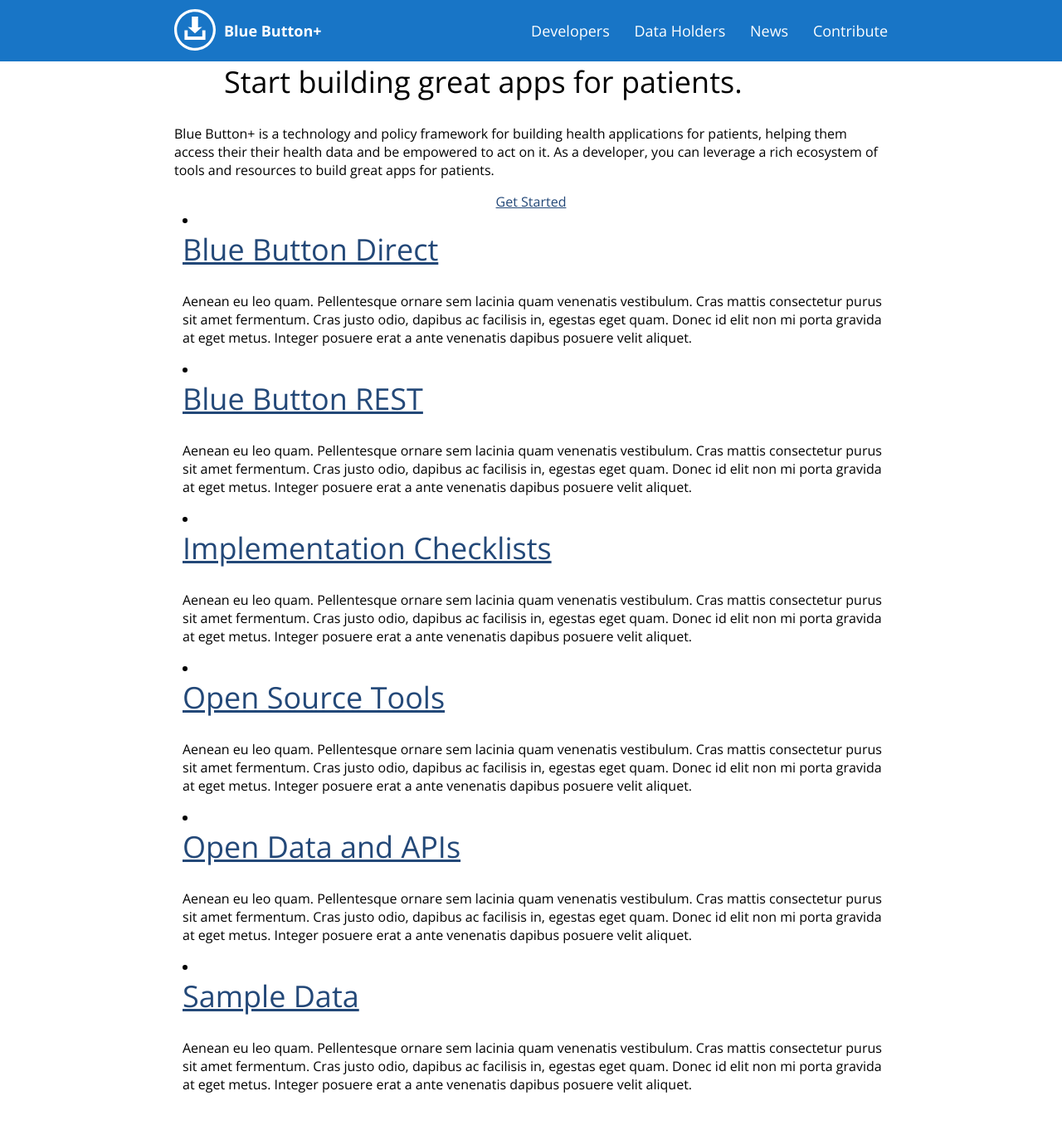
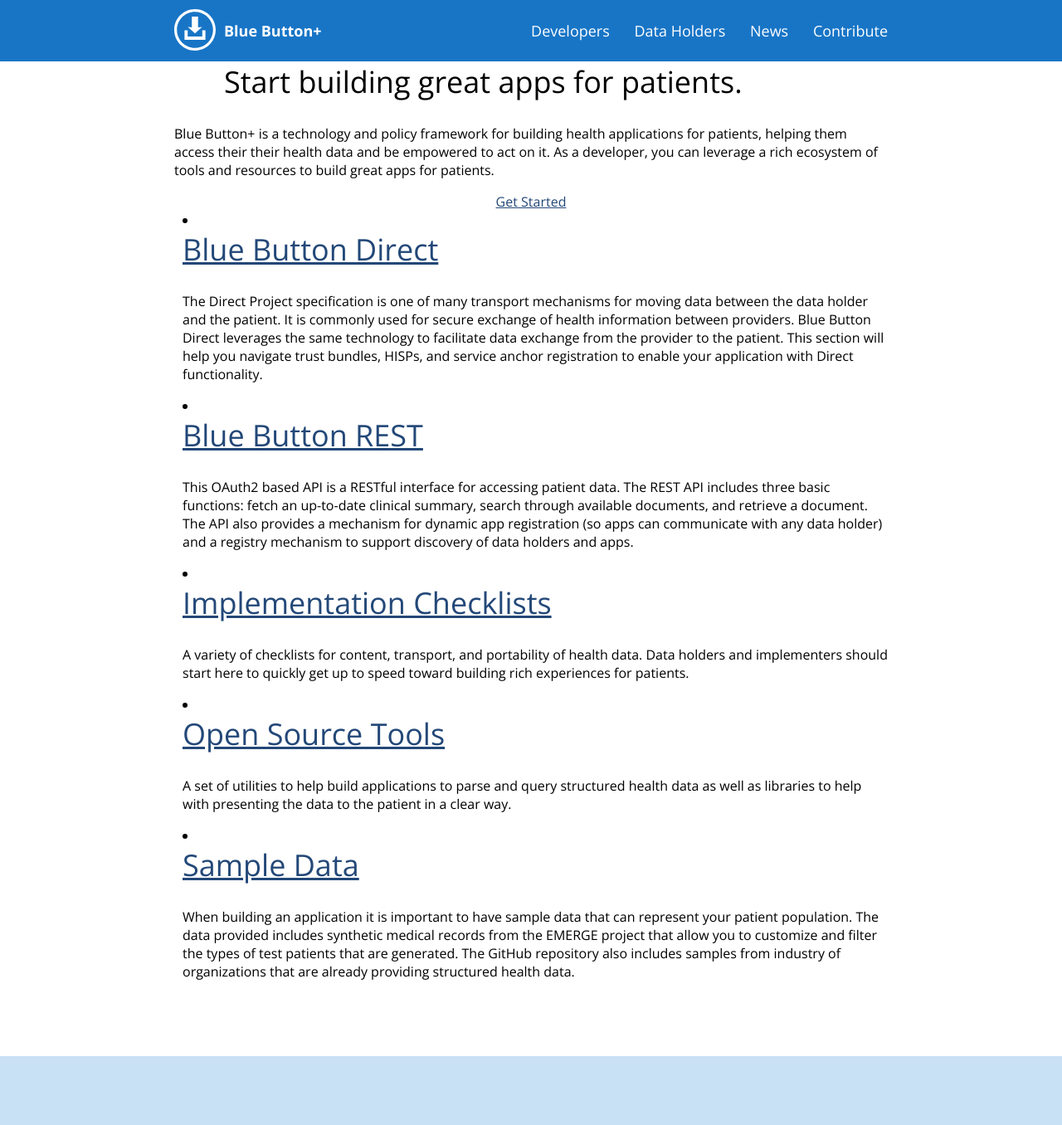
Before and after one commit to blue-button/blue-button-toolkit, a Jekyll site: the page built from index.md, in a window 1280 px wide and 1400 px high. Shown: the top 1356 px of the window at 83% size. Built offline with Jekyll 4.4.1, drawn with Linux system fonts in a browser that asks for light colours; Markdown is read by kramdown in place of the engine named in the settings.

Commit message:
Update index.md

```diff
--- a/index.md
+++ b/index.md
@@ -21,37 +21,37 @@
       <li>
         <div class="icon direct"></div>
         <h1><a href="/docs">Blue Button Direct</a></h1>
-        <p>Aenean eu leo quam. Pellentesque ornare sem lacinia quam venenatis vestibulum. Cras mattis consectetur purus sit amet fermentum. Cras justo odio, dapibus ac facilisis in, egestas eget quam. Donec id elit non mi porta gravida at eget metus. Integer posuere erat a ante venenatis dapibus posuere velit aliquet.</p>
+        <p>The Direct Project specification is one of many transport mechanisms for moving data between the data holder and the patient. It is commonly used for secure exchange of health information between providers. Blue Button Direct leverages the same technology to facilitate data exchange from the provider to the patient. This section will help you navigate trust bundles, HISPs, and service anchor registration to enable your application with Direct functionality.</p>
       </li>
 
       <li>
         <div class="icon apps"></div>
         <h1><a href="/docs">Blue Button REST</a></h1>
-        <p>Aenean eu leo quam. Pellentesque ornare sem lacinia quam venenatis vestibulum. Cras mattis consectetur purus sit amet fermentum. Cras justo odio, dapibus ac facilisis in, egestas eget quam. Donec id elit non mi porta gravida at eget metus. Integer posuere erat a ante venenatis dapibus posuere velit aliquet.</p>
+        <p>This OAuth2 based API is a RESTful interface for accessing patient data. The REST API includes three basic functions: fetch an up-to-date clinical summary, search through available documents, and retrieve a document. The API also provides a mechanism for dynamic app registration (so apps can communicate with any data holder) and a registry mechanism to support discovery of data holders and apps.</p>
       </li>
 
       <li>
         <div class="icon checkbox"></div>
         <h1><a href="/docs">Implementation Checklists</a></h1>
-        <p>Aenean eu leo quam. Pellentesque ornare sem lacinia quam venenatis vestibulum. Cras mattis consectetur purus sit amet fermentum. Cras justo odio, dapibus ac facilisis in, egestas eget quam. Donec id elit non mi porta gravida at eget metus. Integer posuere erat a ante venenatis dapibus posuere velit aliquet.</p>
+        <p>A variety of checklists for content, transport, and portability of health data. Data holders and implementers should start here to quickly get up to speed toward building rich experiences for patients.</p>
       </li>
 
       <li>
         <div class="icon tools"></div>
         <h1><a href="/docs">Open Source Tools</a></h1>
-        <p>Aenean eu leo quam. Pellentesque ornare sem lacinia quam venenatis vestibulum. Cras mattis consectetur purus sit amet fermentum. Cras justo odio, dapibus ac facilisis in, egestas eget quam. Donec id elit non mi porta gravida at eget metus. Integer posuere erat a ante venenatis dapibus posuere velit aliquet.</p>
+        <p>A set of utilities to help build applications to parse and query structured health data as well as libraries to help with presenting the data to the patient in a clear way.</p>
       </li>
 
-      <li>
+      <!--<li>
         <div class="icon cloud"></div>
         <h1><a href="/docs">Open Data and APIs</a></h1>
         <p>Aenean eu leo quam. Pellentesque ornare sem lacinia quam venenatis vestibulum. Cras mattis consectetur purus sit amet fermentum. Cras justo odio, dapibus ac facilisis in, egestas eget quam. Donec id elit non mi porta gravida at eget metus. Integer posuere erat a ante venenatis dapibus posuere velit aliquet.</p>
-      </li>
+      </li>-->
 
       <li>
         <div class="icon db"></div>
         <h1><a href="/docs">Sample Data</a></h1>
-        <p>Aenean eu leo quam. Pellentesque ornare sem lacinia quam venenatis vestibulum. Cras mattis consectetur purus sit amet fermentum. Cras justo odio, dapibus ac facilisis in, egestas eget quam. Donec id elit non mi porta gravida at eget metus. Integer posuere erat a ante venenatis dapibus posuere velit aliquet.</p>
+        <p>When building an application it is important to have sample data that can represent your patient population. The data provided includes synthetic medical records from the EMERGE project that allow you to customize and filter the types of test patients that are generated. The GitHub repository also includes samples from industry of organizations that are already providing structured health data.</p>
       </li>
 
     </ul>
```
